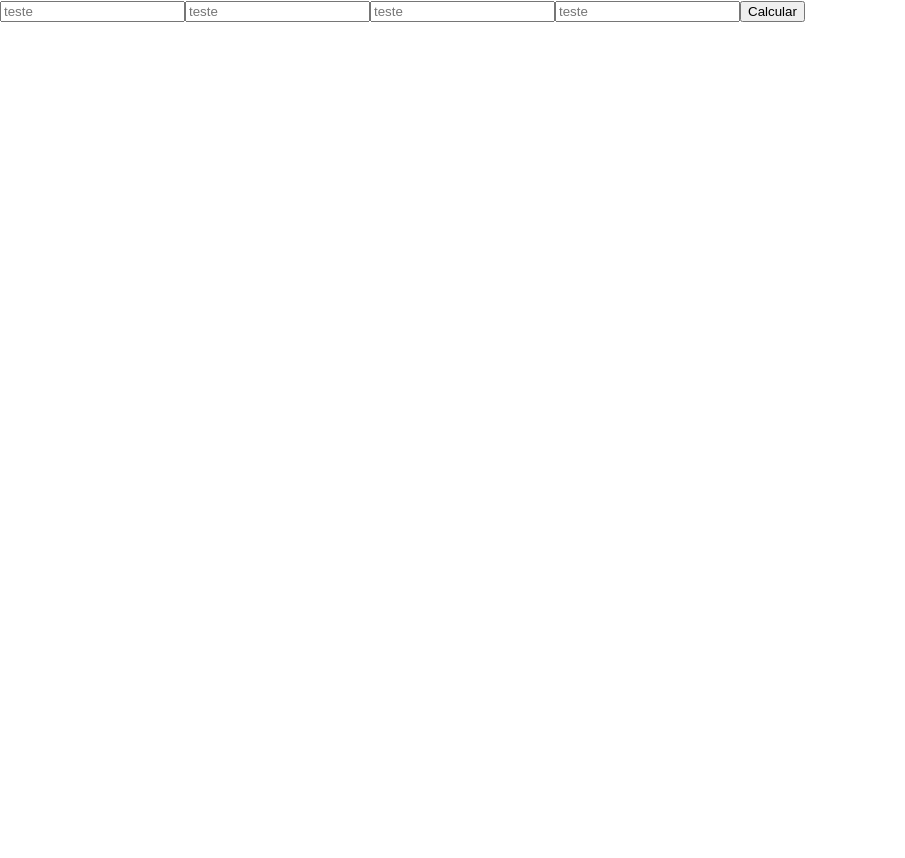
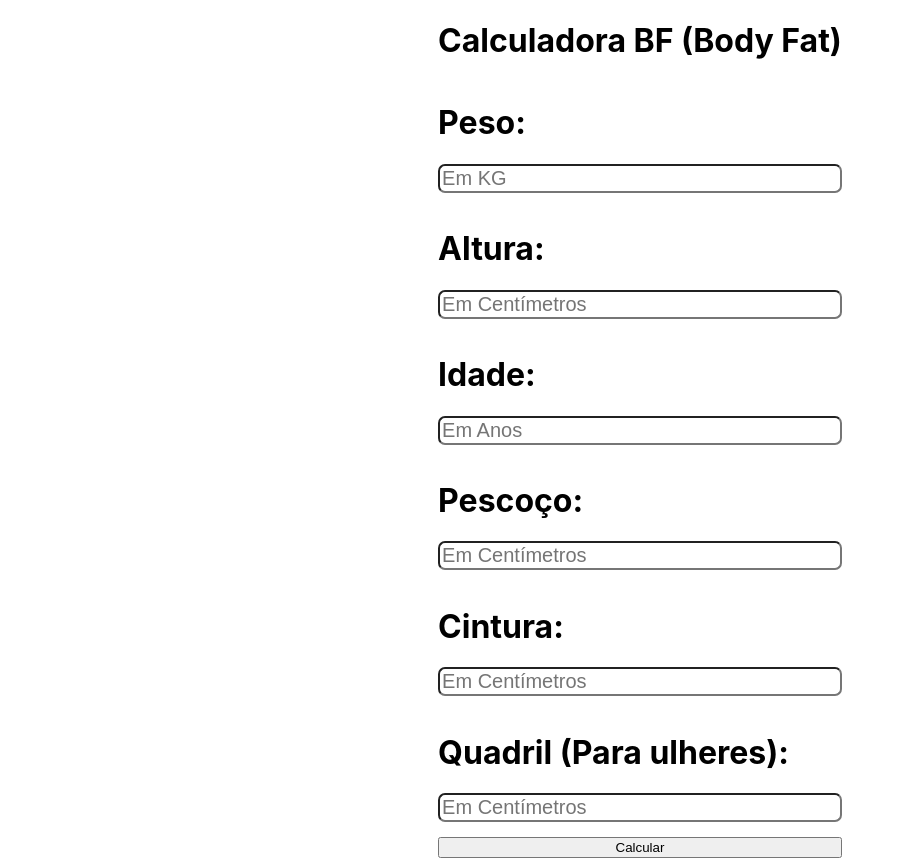
Before and after one commit to guiluizmaia/CalculadoraBFReact, a React (Create React App) app: page / in a window 1280 px wide. Shown: the whole page, without its empty margins (0-905 px from the left). Before the commit the page ends 800 px from the top, so only its background shows below. Built offline with nearby package versions, Linux system fonts and the light colour scheme.

Commit message:
Add files via upload

```diff
--- a/src/App.css
+++ b/src/App.css
@@ -1,38 +1,12 @@
-.App {
-  text-align: center;
+
+.inputs{
+    display: grid;
+    justify-content: center;
+    align-items: center;
 }
 
-.App-logo {
-  height: 40vmin;
-  pointer-events: none;
+.inputs input{
+    border-radius: 7px;
+    margin-bottom: 15px;
+    font-size: 20px;
 }
-
-@media (prefers-reduced-motion: no-preference) {
-  .App-logo {
-    animation: App-logo-spin infinite 20s linear;
-  }
-}
-
-.App-header {
-  background-color: #282c34;
-  min-height: 100vh;
-  display: flex;
-  flex-direction: column;
-  align-items: center;
-  justify-content: center;
-  font-size: calc(10px + 2vmin);
-  color: white;
-}
-
-.App-link {
-  color: #61dafb;
-}
-
-@keyframes App-logo-spin {
-  from {
-    transform: rotate(0deg);
-  }
-  to {
-    transform: rotate(360deg);
-  }
-}
--- a/src/App.tsx
+++ b/src/App.tsx
@@ -1,14 +1,25 @@
 import React from 'react';
 import logo from './logo.svg';
+
+import './App.css';
 
 function App() {
   return (
     <div className="bf">
       <div className="inputs">
-        <input placeholder={`teste`}/>
-        <input placeholder={`teste`}/>
-        <input placeholder={`teste`}/>
-        <input placeholder={`teste`}/>
+        <h1>Calculadora BF (Body Fat)</h1>
+        <h1>Peso:</h1>
+        <input placeholder={`Em KG`}/>
+        <h1>Altura:</h1>
+        <input placeholder={`Em Centímetros`}/>
+        <h1>Idade:</h1>
+        <input placeholder={`Em Anos`}/>
+        <h1>Pescoço:</h1>
+        <input placeholder={`Em Centímetros`}/>
+        <h1>Cintura:</h1>
+        <input placeholder={`Em Centímetros`}/>
+        <h1>Quadril (Para ulheres):</h1>
+        <input placeholder={`Em Centímetros`}/>
         <button >Calcular</button>
       </div>
     </div>
```
